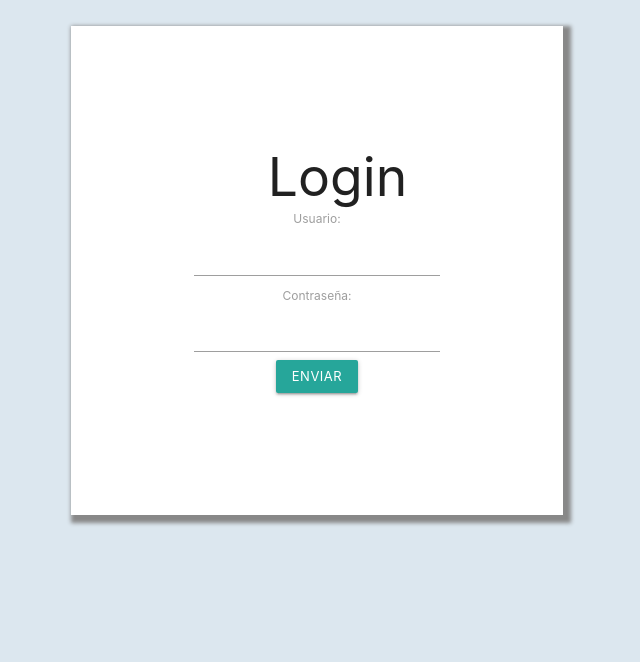
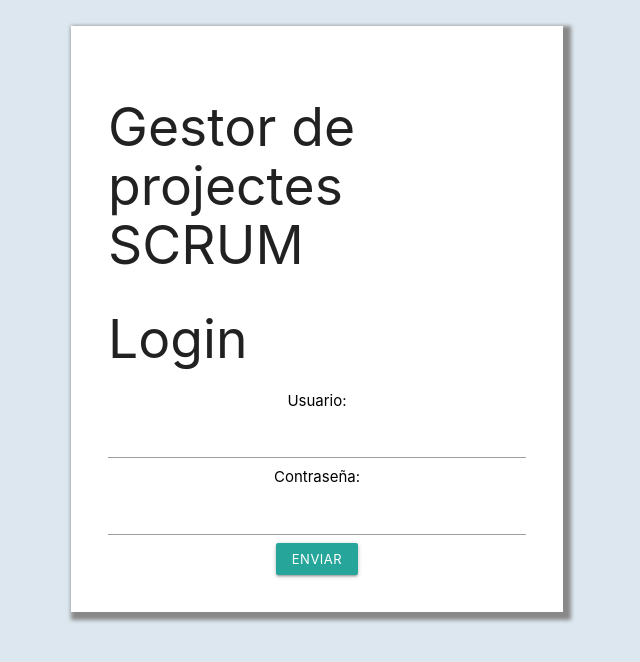
Before and after one commit to ncristiansa/PruebasPJScrum, a PHP site: page /login.php in a window 1280 px wide. Shown: the top 662 px of the page, without its empty margins (323-963 px from the left). Run offline with PHP 8.4, Linux system fonts and the light colour scheme; data comes from the database, SQL or seed files in the repository; data that the repository does not hold is empty.

Commit message:
Login acabado

```diff
--- a/estiloScrum.css
+++ b/estiloScrum.css
@@ -21,7 +21,8 @@ body{
 */
 #MessageError {
   margin: 0 auto;
-  width: 50%;
+  margin-top: 2%;
+  width: 41%;
   border-radius: 3px;
   border-color: #ee1c19;
   word-break: break-all;
@@ -31,7 +32,7 @@ body{
 #pError {
   color: red;
   background-color: white;
-  padding: 5px;
+  padding: 10px;
   margin: 5px;
 }
 #imgError {
@@ -43,7 +44,7 @@ body{
 }
 .Login-Style {
   margin:0 auto;
-  padding:10%;
+  padding:3%;
   width: 40%;
   background-color: white;
   box-shadow: 4px 4px 4px 4px #888888;
@@ -54,7 +55,16 @@ body{
   width: auto;
   animation: blinkIcon 1s;
   animation-iteration-count: infinite;
-
+}
+.Label-Style{
+  color: black;
+  font-size: 15px;
+  word-break: break-all;
+  word-wrap: break-word;
+}
+.h2-Style{
+  word-break: break-all;
+  word-wrap: break-word;
 }
 @keyframes blinkIcon {
     0% {
--- a/login.php
+++ b/login.php
@@ -16,12 +16,12 @@
 
 <?php
 	echo "<div class='Login-Style'>";
-	echo "<h2 class='titulo'>Login</h2>";
-
+	echo "<h2>Gestor de projectes SCRUM<h2>";
+	echo "<h2 class='h2-Style'>Login</h2>";
 	echo "<form class='formulario' action='login.php' method='POST' align='center'>";
-		echo"<label>Usuario: </label>";
+		echo"<label class='Label-Style'>Usuario: </label>";
 			echo "<input type='text' name='nom'><br>";
-		echo "<label>Contraseña: </label>";
+		echo "<label class='Label-Style'>Contraseña: </label>";
 			echo "<input type='password' name='password'><br>";
 		echo "<input type='submit' value='Enviar' name='submit' id='btn' class='waves-effect waves-light btn-small'><br>";
 	echo "</form>";
@@ -53,17 +53,21 @@
 		Esta condición nos permite controlar si el usuario ha hecho click en el botón "Enviar".
 	*/
 	if(isset($_POST['submit'])){
-		/*
-			Comprobamos si la consulta del nombre ha devuelto una fila, si se cumple...
-			Comprobamos si la consulta del password ha devuelto una fila, si se cumple
-		*/
 
-		if ($resultUser==0 && $resultPass==0) {
+		if(empty($nombre) && empty($pass)){
+			echo '<script type="text/javascript">addMessageError("Introduzca un nombre usuario y una contraseña.", true);</script>';
+		}elseif (empty($nombre)) {
+			echo '<script type="text/javascript">addMessageError("Introduzca un nombre de usuario.", true);</script>';
+		}elseif (empty($pass)) {
+			echo '<script type="text/javascript">addMessageError("Introduzca una contraseña.", true);</script>';
+		}else{
+			if ($resultUser==0 && $resultPass==0) {
 			echo '<script type="text/javascript">addMessageError("Usuario y contraseña incorrecta.", true);</script>';
-		}elseif ($resultUser==0) {
+			}elseif ($resultUser==0) {
 			echo '<script type="text/javascript">addMessageError("Usuario incorrecto.", true);</script>';
-		}elseif ($resultPass==0) {
+			}elseif ($resultPass==0) {
 			echo '<script type="text/javascript">addMessageError("Contraseña incorrecta.", true);</script>';
+			}
 		}
 		/*
 			Si ambas condiciones se cumplen nos enviará a la web
```
